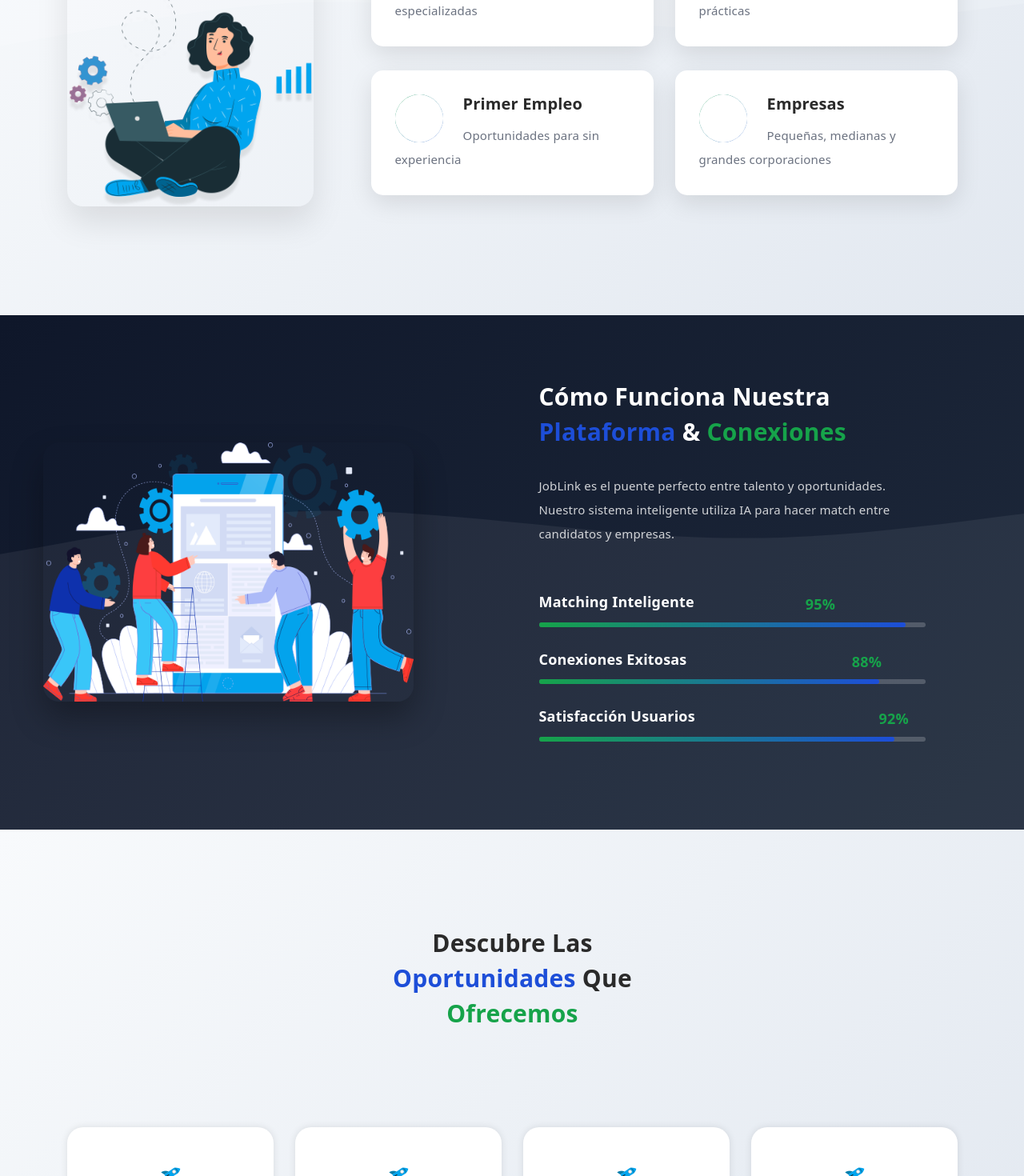
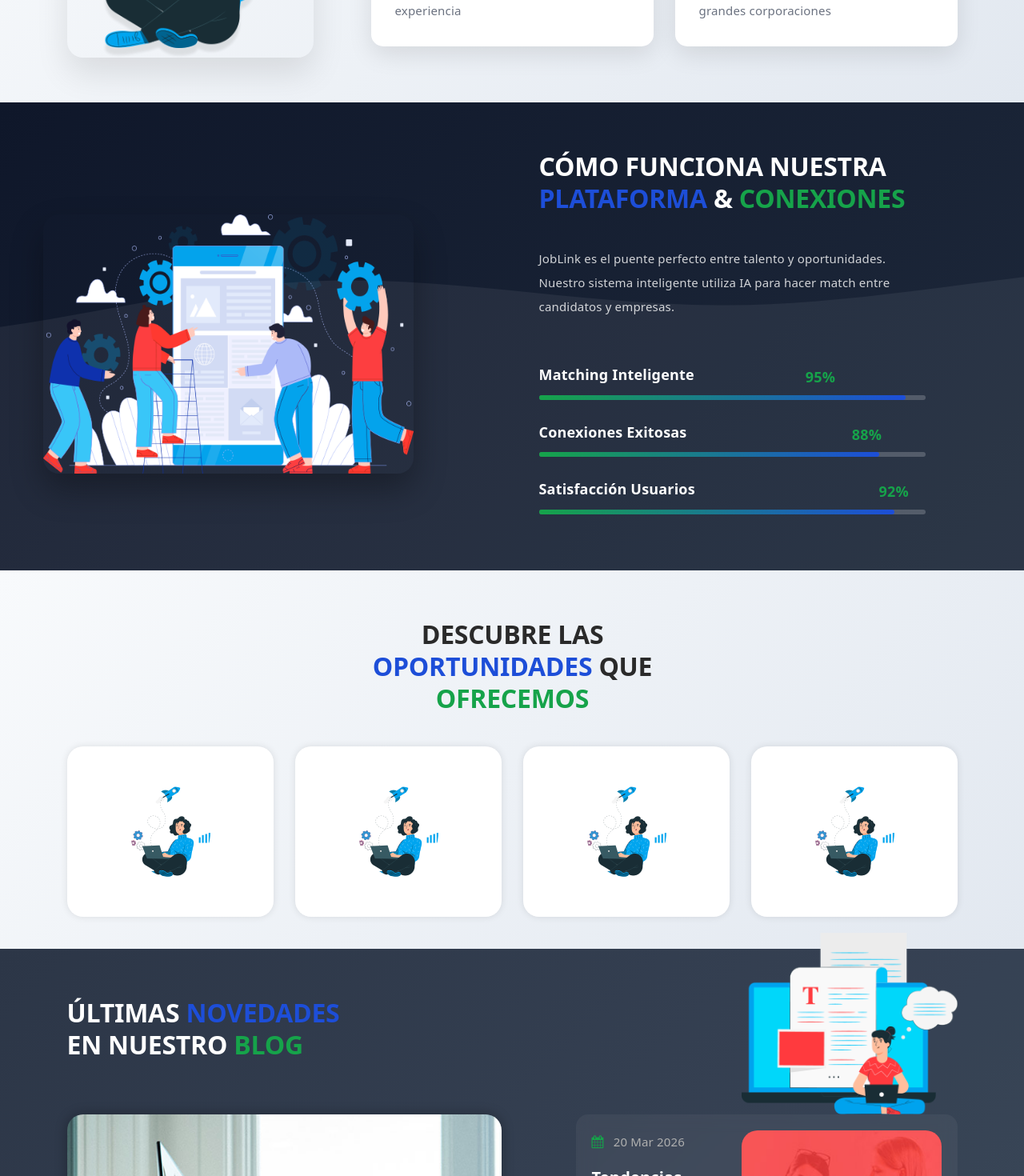
Before and after one commit to zerobugs2026/JobLink2026, a React (Vite) app: page / in a window 1280 px wide. Shown: the part 1100-2570 px from the top of the page at 80% size. Built offline with nearby package versions, Linux system fonts and the light colour scheme; no server answers.

Commit message:
Mejoras de la vista de inicio

```diff
--- a/src/styles/Inicio.css
+++ b/src/styles/Inicio.css
@@ -53,6 +53,16 @@ figure, header, nav, section, article, aside, footer, figcaption {
   clear: both;
 }
 
+/* Compensar header fijo en scroll de anclajes - Ajustado para centrar secciones */
+section[id],
+#about,
+#services,
+#portfolio,
+#blog,
+#contact {
+  scroll-margin-top: 120px;
+}
+
 /* ---- .grid-item ---- */
 
 .grid-sizer,
@@ -175,18 +185,18 @@ body {
 }
 
 .page-section {
-  margin-top: 120px;
+  margin-top: 80px;
 }
 
 .section-heading h2 {
-  font-size: 30px;
-  text-transform: capitalize;
+  font-size: 32px;
+  text-transform: uppercase;
   color: #2a2a2a;
   font-weight: 700;
-  letter-spacing: 0.25px;
   position: relative;
   z-index: 2;
-  line-height: 44px;
+  line-height: 40px;
+  margin-bottom: 40px;
 }
 
 .section-heading h2 em {
@@ -895,7 +905,7 @@ Banner Style - Enhanced
 
 .main-banner {
   background: linear-gradient(135deg, #16A34A 0%, #1D4ED8 100%);
-  padding: 226px 0px 120px 0px;
+  padding: 140px 0px 100px 0px;
   position: relative;
   overflow: hidden;
 }
@@ -1032,6 +1042,9 @@ About Us Style - Enhanced
 
 #about {
   margin-top: 0px;
+  min-height: auto;
+  display: flex;
+  align-items: center;
 }
 
 .about-us {
@@ -1039,7 +1052,7 @@ About Us Style - Enhanced
   background-repeat: no-repeat;
   background-position: center center;
   background-size: cover;
-  padding: 140px 0px 120px 0px;
+  padding: 60px 0px 40px 0px;
   position: relative;
 }
 
@@ -1120,8 +1133,11 @@ Services Style - Enhanced
 
 .our-services {
   margin-top: 0px;
-  padding-top: 80px;
-  padding-bottom: 80px;
+  padding-top: 60px;
+  padding-bottom: 40px;
+  min-height: auto;
+  display: flex;
+  align-items: center;
   background: linear-gradient(135deg, #0f172a 0%, #1e293b 100%);
   position: relative;
   overflow: hidden;
@@ -1240,17 +1256,20 @@ Portfolio - Enhanced
 */
 
 .our-portfolio {
-  padding-top: 120px;
-  padding-bottom: 60px;
+  padding-top: 60px;
+  padding-bottom: 40px;
   margin-top: 0px;
   margin-bottom: 0px;
+  min-height: auto;
+  display: flex;
+  align-items: center;
   background: linear-gradient(135deg, #f8fafc 0%, #e2e8f0 100%);
 }
 
 .our-portfolio .section-heading h2 {
   text-align: center;
   margin: 0px 90px 0px 90px;
-  margin-bottom: 120px;
+  margin-bottom: 40px;
   position: relative;
   z-index: 1;
 }
@@ -1338,7 +1357,11 @@ Blog - Enhanced
 .our-blog {
   position: relative;
   margin-top: 0px;
-  padding-top: 80px;
+  padding-top: 60px;
+  padding-bottom: 40px;
+  min-height: auto;
+  display: flex;
+  align-items: center;
   background: linear-gradient(135deg, #1e293b 0%, #334155 100%);
 }
 
@@ -1492,9 +1515,12 @@ Contacto Nuevo Diseño
 .contacto-nuevo {
   background: linear-gradient(135deg, #003366 0%, #00509d 100%);
   color: #ffffff;
-  padding: 80px 0px;
+  padding: 60px 0px 40px 0px;
   text-align: center;
   position: relative;
+  min-height: auto;
+  display: flex;
+  align-items: center;
 }
 
 .contacto-nuevo::before {
--- a/src/views/Inicio.jsx
+++ b/src/views/Inicio.jsx
@@ -44,6 +44,9 @@ const Inicio = () => {
   const [isLoaded, setIsLoaded] = useState(false);
   const visibleElements = useScrollAnimation();
 
+  // Flag para prevenir que el scroll listener sobrescriba la selección manual
+  const isManualClick = useRef(false);
+
   useEffect(() => {
     // Simulate page loading
     setTimeout(() => {
@@ -68,10 +71,15 @@ const Inicio = () => {
       }
     };
 
-    // Handle active section highlighting
+    // Handle active section highlighting - solo durante scroll manual, no durante clic
     const handleScrollForActiveSection = () => {
-      const scrollPos = window.scrollY;
+      // Si es un clic manual, no sobrescribir la selección
+      if (isManualClick.current) return;
+
+      const scrollPos = window.scrollY + 200; // Offset para detectar la sección centrada en pantalla
       const sections = ['top', 'about', 'services', 'portfolio', 'blog', 'contact'];
+
+      let currentSection = 'top';
 
       sections.forEach(sectionId => {
         const element = document.getElementById(sectionId);
@@ -79,11 +87,14 @@ const Inicio = () => {
           const top = element.offsetTop;
           const height = element.offsetHeight;
 
-          if (scrollPos >= top - 100 && scrollPos < top + height - 100) {
-            setActiveSection(sectionId);
+          // Detectar si el centro de la pantalla está dentro de esta sección
+          if (scrollPos >= top && scrollPos < top + height) {
+            currentSection = sectionId;
           }
         }
       });
+
+      setActiveSection(currentSection);
     };
 
     window.addEventListener('scroll', handleScroll);
@@ -98,8 +109,21 @@ const Inicio = () => {
   const scrollToSection = (sectionId) => {
     const element = document.getElementById(sectionId);
     if (element) {
-      element.scrollIntoView({ behavior: 'smooth' });
+      isManualClick.current = true; // Marcar que es clic manual
+      const headerOffset = 120; // Altura del header + margen para centrar
+      const elementPosition = element.getBoundingClientRect().top;
+      const offsetPosition = elementPosition + window.pageYOffset - headerOffset;
+
+      window.scrollTo({
+        top: offsetPosition,
+        behavior: 'auto' // Scroll instantáneo sin animación
+      });
       setIsMenuActive(false);
+
+      // Resetear el flag después de un momento
+      setTimeout(() => {
+        isManualClick.current = false;
+      }, 100);
     }
   };
 
@@ -150,7 +174,12 @@ const Inicio = () => {
                     <a
                       href="#top"
                       className={activeSection === 'top' ? 'active' : ''}
-                      onClick={(e) => { e.preventDefault(); scrollToSection('top'); }}
+                      onClick={(e) => {
+                        e.preventDefault();
+                        e.stopPropagation();
+                        setActiveSection('top');
+                        scrollToSection('top');
+                      }}
                     >
                       Inicio
                     </a>
@@ -159,7 +188,12 @@ const Inicio = () => {
                     <a
                       href="#about"
                       className={activeSection === 'about' ? 'active' : ''}
-                      onClick={(e) => { e.preventDefault(); scrollToSection('about'); }}
+                      onClick={(e) => {
+                        e.preventDefault();
+                        e.stopPropagation();
+                        setActiveSection('about');
+                        scrollToSection('about');
+                      }}
                     >
                       Acerca de
                     </a>
@@ -168,7 +202,12 @@ const Inicio = () => {
                     <a
                       href="#services"
                       className={activeSection === 'services' ? 'active' : ''}
-                      onClick={(e) => { e.preventDefault(); scrollToSection('services'); }}
+                      onClick={(e) => {
+                        e.preventDefault();
+                        e.stopPropagation();
+                        setActiveSection('services');
+                        scrollToSection('services');
+                      }}
                     >
                       Servicios
                     </a>
@@ -177,7 +216,12 @@ const Inicio = () => {
                     <a
                       href="#portfolio"
                       className={activeSection === 'portfolio' ? 'active' : ''}
-                      onClick={(e) => { e.preventDefault(); scrollToSection('portfolio'); }}
+                      onClick={(e) => {
+                        e.preventDefault();
+                        e.stopPropagation();
+                        setActiveSection('portfolio');
+                        scrollToSection('portfolio');
+                      }}
                     >
                       Portafolio
                     </a>
@@ -186,7 +230,12 @@ const Inicio = () => {
                     <a
                       href="#blog"
                       className={activeSection === 'blog' ? 'active' : ''}
-                      onClick={(e) => { e.preventDefault(); scrollToSection('blog'); }}
+                      onClick={(e) => {
+                        e.preventDefault();
+                        e.stopPropagation();
+                        setActiveSection('blog');
+                        scrollToSection('blog');
+                      }}
                     >
                       Blog
                     </a>
@@ -195,7 +244,12 @@ const Inicio = () => {
                     <a
                       href="#contact"
                       className={activeSection === 'contact' ? 'active' : ''}
-                      onClick={(e) => { e.preventDefault(); scrollToSection('contact'); }}
+                      onClick={(e) => {
+                        e.preventDefault();
+                        e.stopPropagation();
+                        setActiveSection('contact');
+                        scrollToSection('contact');
+                      }}
                     >
                       Contáctanos
                     </a>
```
